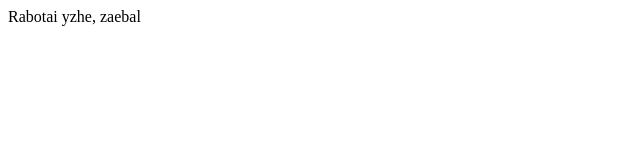
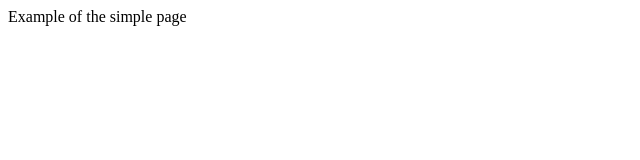
Before and after one commit to Jufar159/jufar, a plain HTML site: page index.html in a window 1280 px wide. Shown: the full height of the page, 0-640 px from the left. Drawn offline with Linux system fonts and the light colour scheme.

Commit message:
Webserver_dockerfile

```diff
--- a/index.html
+++ b/index.html
@@ -3,6 +3,6 @@
   <title>Abracadabra</title>
  </head>
  <body>
- <p>Rabotai yzhe, zaebal</p>
+ <p>Example of the simple page</p>
  </body>
 </html>
```
Also changed, not shown: 2 other files.
